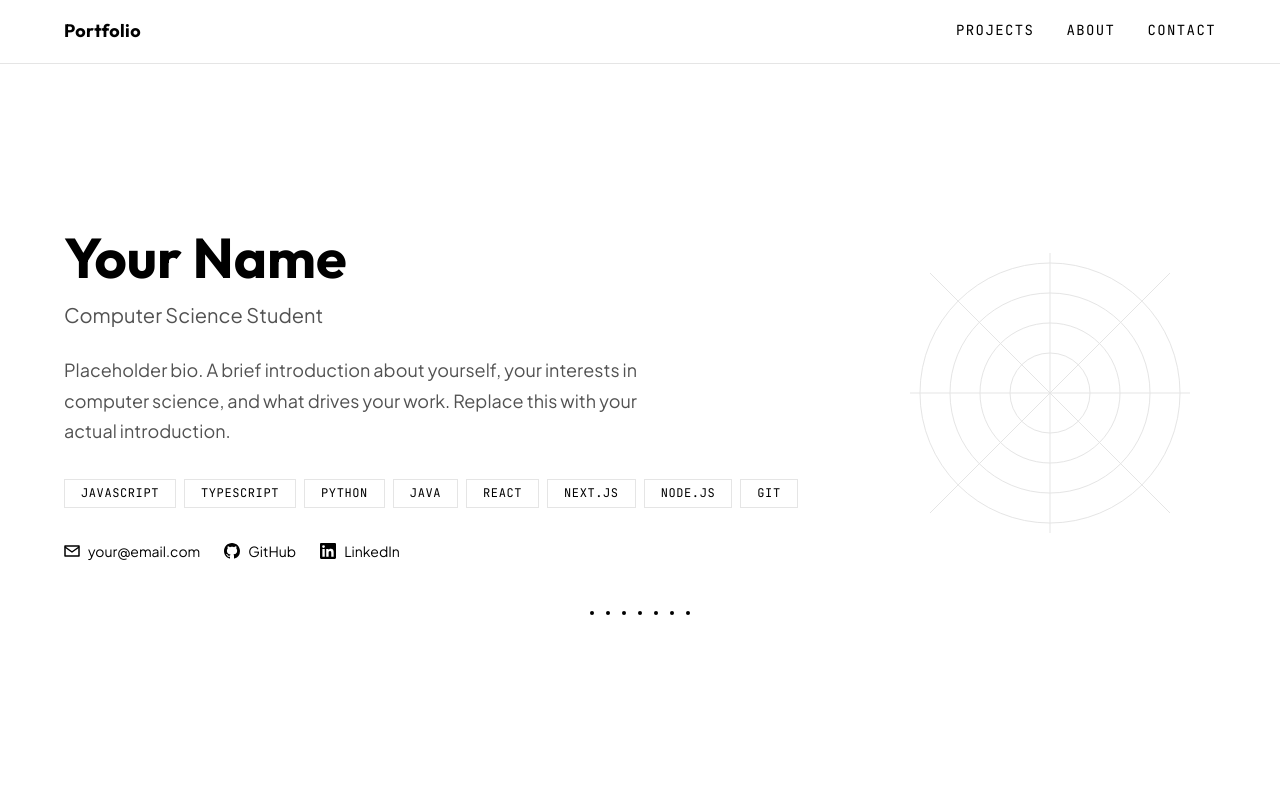
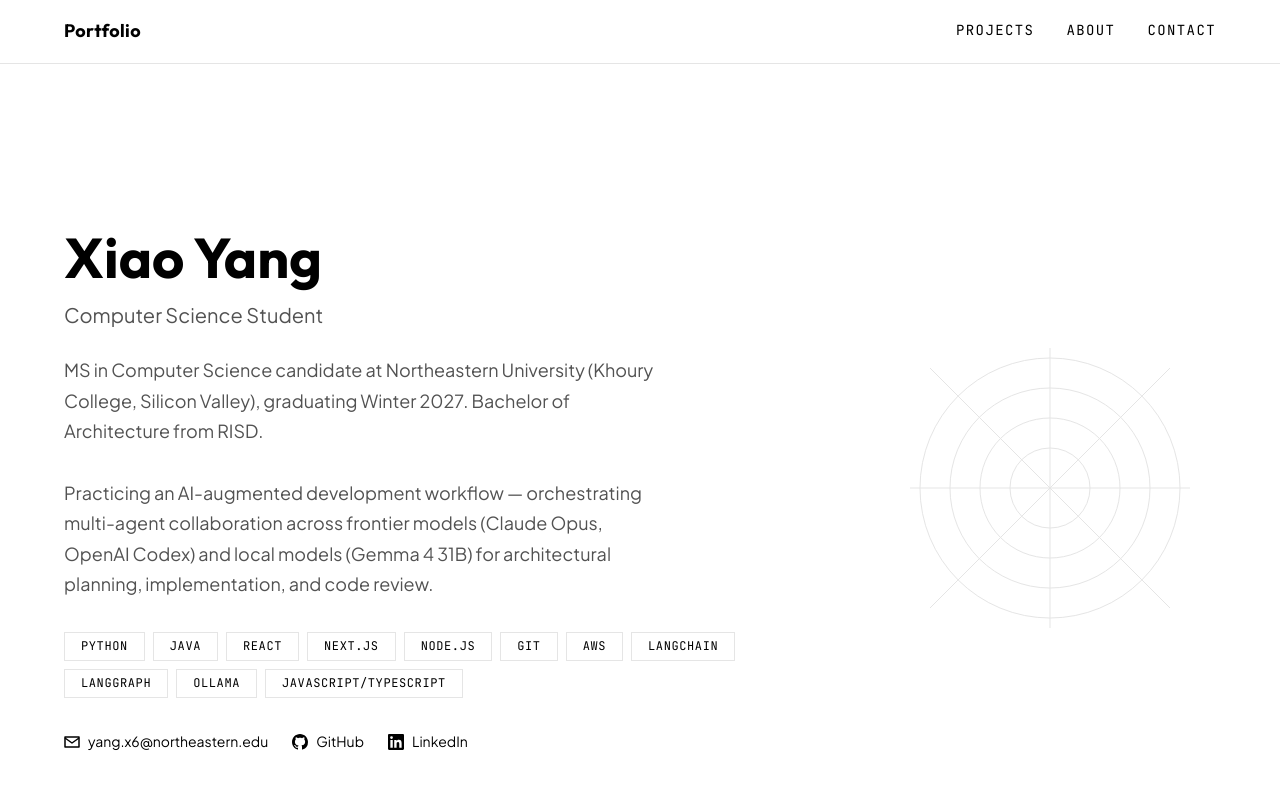
Before and after one commit to Xiao-Y-09/cs_portfolio_website, a Next.js app: page / in a window 1280 px wide. Shown: the top 799 px of the page. Built offline with nearby package versions, Linux system fonts and the light colour scheme.

Commit message:
update profile info and hero section

```diff
--- a/src/components/home/HeroSection.tsx
+++ b/src/components/home/HeroSection.tsx
@@ -70,6 +70,7 @@ export default function HeroSection({ profile }: HeroSectionProps) {
               marginTop: "var(--space-lg)",
               maxWidth: "600px",
               lineHeight: 1.7,
+              whiteSpace: "pre-line",
             }}
           >
             {profile.bio}
--- a/src/data/profile.json
+++ b/src/data/profile.json
@@ -1,11 +1,12 @@
 {
-  "name": "Your Name",
+  "name": "Xiao Yang",
   "title": "Computer Science Student",
-  "bio": "Placeholder bio. A brief introduction about yourself, your interests in computer science, and what drives your work. Replace this with your actual introduction.",
+  "bio": "MS in Computer Science candidate at Northeastern University (Khoury College, Silicon Valley), graduating Winter 2027. Bachelor of Architecture from RISD.\n\nPracticing an AI-augmented development workflow — orchestrating multi-agent collaboration across frontier models (Claude Opus, OpenAI Codex) and local models (Gemma 4 31B) for architectural planning, implementation, and code review.",
   "avatar": "avatar.png",
   "skills": [
-    "JavaScript", "TypeScript", "Python", "Java",
-    "React", "Next.js", "Node.js", "Git"
+    "Python", "Java",
+    "React", "Next.js", "Node.js", "Git",
+    "AWS", "LangChain", "LangGraph", "Ollama", "JavaScript/TypeScript"
   ],
   "experience": [
     {
@@ -28,8 +29,8 @@
     { "category": "Other", "items": ["Data Structures", "Algorithms", "System Design", "Agile"] }
   ],
   "contact": {
-    "email": "your@email.com",
-    "github": "https://github.com/yourusername",
-    "linkedin": "https://linkedin.com/in/yourusername"
+    "email": "yang.x6@northeastern.edu",
+    "github": "https://github.com/Xiao-Y-09",
+    "linkedin": "https://www.linkedin.com/in/xiao-yang-6a14a3270/"
   }
 }
```
